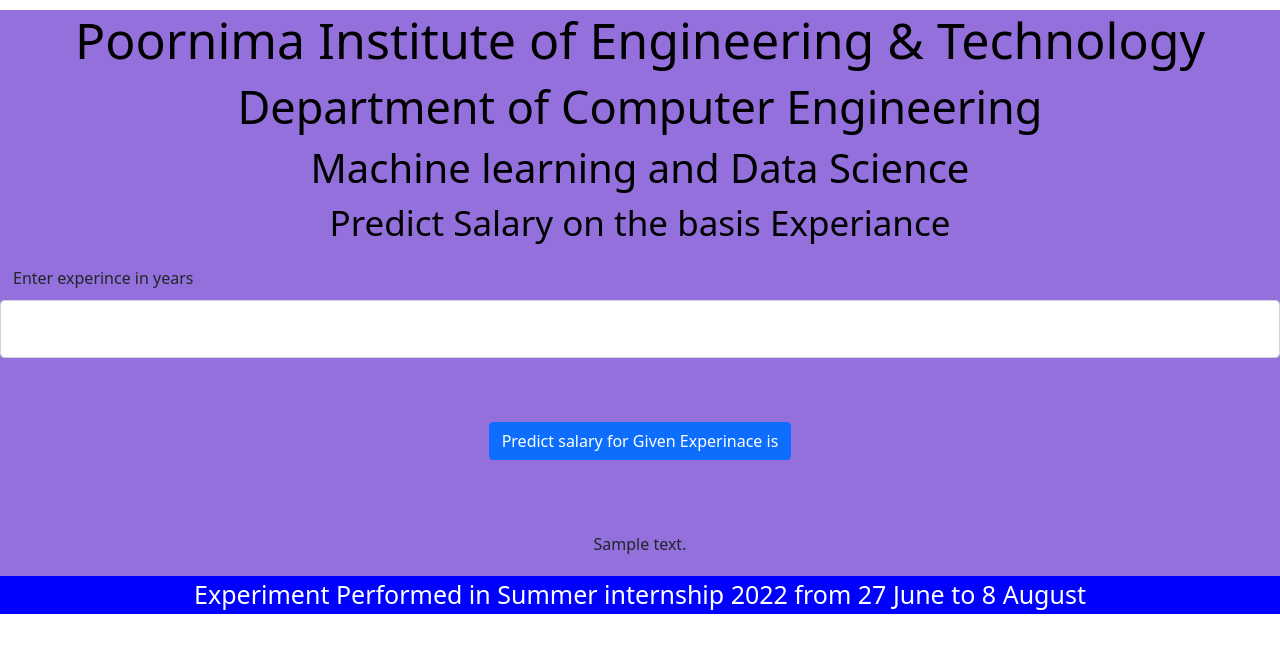
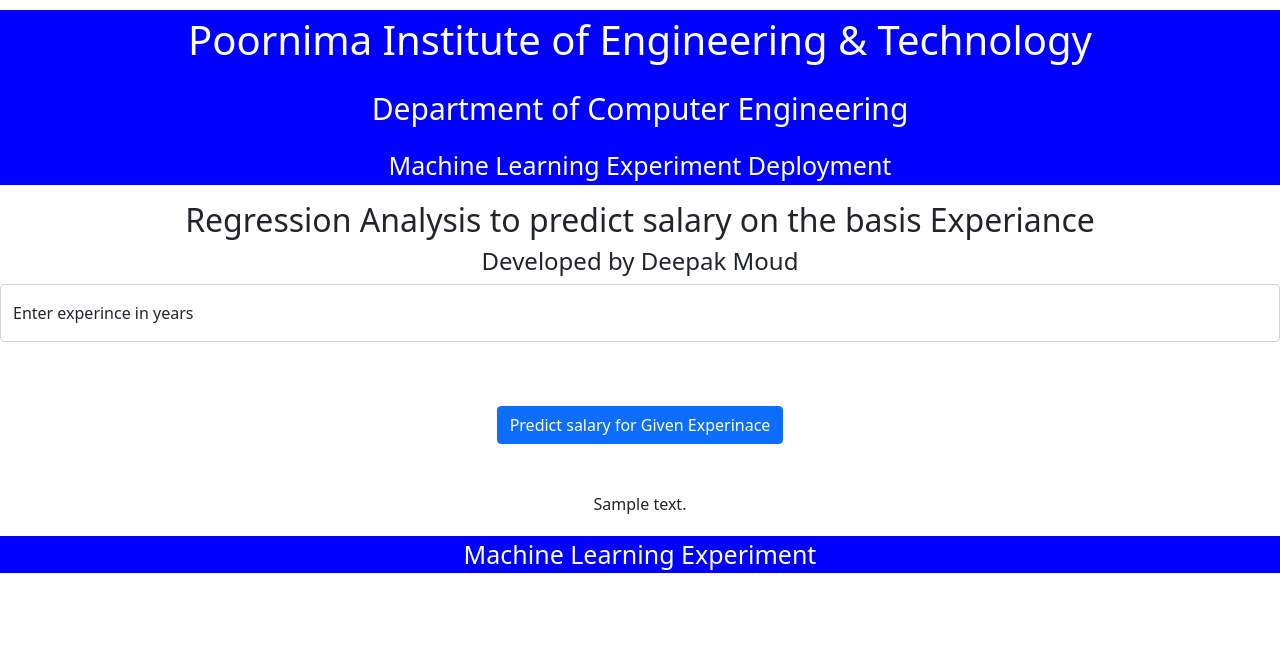
Before and after one commit to Ishu214214/Linear-Regression_Project-on_ML, a Flask app: template templates/index.html in a window 1280 px wide. Shown: the top 653 px of the page. Run offline with Flask 2, Linux system fonts and the light colour scheme; the template is opened without the code that fills it: most values are stand-ins (such as "Sample title", 1, 10 or a date in 2020); parts of the project's set-up code (start-up, migrations or seed data) failed here and were passed over.

Commit message:
Update index.html

```diff
--- a/templates/index.html
+++ b/templates/index.html
@@ -1,15 +1,15 @@
-
 <!DOCTYPE html>
 <html >
-
+<!--From https://codepen.io/frytyler/pen/EGdtg-->
 <head>
-<title>Machine Learning  Linear Regression Deployment</title>
+<title>Machine Learning Lab Experiment Deployment</title>
 <meta charset="UTF-8">
+<link href='https://fonts.googleapis.com/css?family=Pacifico' rel='stylesheet' type='text/css'>
+<link href='https://fonts.googleapis.com/css?family=Arimo' rel='stylesheet' type='text/css'>
+<link href='https://fonts.googleapis.com/css?family=Hind:300' rel='stylesheet' type='text/css'>
 <link href='https://fonts.googleapis.com/css?family=Open+Sans+Condensed:300' rel='stylesheet' type='text/css'>
-<!-- JavaScript Bundle with Popper -->
-<script src="https://cdn.jsdelivr.net/npm/bootstrap@5.2.0/dist/js/bootstrap.bundle.min.js" integrity="sha384-A3rJD856KowSb7dwlZdYEkO39Gagi7vIsF0jrRAoQmDKKtQBHUuLZ9AsSv4jD4Xa" crossorigin="anonymous"></script>
-<link href="https://cdn.jsdelivr.net/npm/bootstrap@5.0.0-beta1/dist/css/bootstrap.min.css" rel="stylesheet" integrity="sha384-giJF6kkoqNQ00vy+HMDP7azOuL0xtbfIcaT9wjKHr8RbDVddVHyTfAAsrekwKmP1" crossorigin="anonymous">
-<style>
+ <link href="https://cdn.jsdelivr.net/npm/bootstrap@5.0.0-beta1/dist/css/bootstrap.min.css" rel="stylesheet" integrity="sha384-giJF6kkoqNQ00vy+HMDP7azOuL0xtbfIcaT9wjKHr8RbDVddVHyTfAAsrekwKmP1" crossorigin="anonymous">
+<style><!DOCTYPE html>
 
 h1 {text-align: center;}
 h2 {text-align: center;}
@@ -18,46 +18,47 @@
 div {text-align: center;}
 </style>
 </head>
+
 <body>
 
-<div class="" style="background-color:	#9370DB;" >
+
+<div class="" style="background-color:blue;" >
 <div class="clearfix">
 
 <div class="col-md-12">
-<center><h2 style="font-size:50px;color:black;margin-top:10px;">Poornima Institute of Engineering & Technology</h2></center>
-<center><h2 style="font-size:45px;color:black;margin-top:10px;">Department of Computer Engineering</></center>
-<center><h2 style="font-size:40px;color:black;margin-top:10px;">Machine learning and Data Science </></center>
-<center><h2 style="font-size:35px;color:black;margin-top:10px;">Predict Salary on the basis Experiance</></center>
+<center><p style="font-size:40px;color:white;margin-top:10px;">Poornima Institute of Engineering & Technology</p></center>
+<center><p style="font-size:30px;color:white;margin-top:10px;">Department of Computer Engineering</p></center>
+<center><p style="font-size:25px;color:white;margin-top:10px;">Machine Learning Experiment Deployment</p></center>
+</div>
+</div>
+</div>
 
-</div>
 <div class="login">
-
+<h2 >Regression Analysis to predict salary on the basis Experiance</h2>
+<h4>Developed by Deepak Moud</h4>
 <!-- Main Input For Receiving Query to our ML -->
 <form action="{{ url_for('predict')}}"method="get">
 <div class="form-floating mb-3">
-<br>
+
+<input type="number" class="form-control" id="exp" name="exp" step="any" min="0" max="100" placeholder="0" required="required">
+<label for="floatingInput">Enter experince in years</label>
+</div>
 <br>
 
-<input type="number" class="form-control" id="exp" name="exp" step="any" min="0" max="100" placeholder="0" required="required">
-<label for="floatingInput"><h6>Enter experince in years</h6></label>
-</div>
 <br>
-<br>
-
-<button type="submit" class="btn btn-primary btn-block btn-large">Predict salary for Given Experinace is </button>
+<button type="submit" class="btn btn-primary btn-block btn-large">Predict salary for Given Experinace</button>
 </form>
 <br>
 <br>
-<br>
+{{ prediction_text }}
 
-{{ prediction_text }}
 </div>
 
 <div class="" style="background-color:blue;" >
 <div class="clearfix">
 
 <div class="col-md-12">
- <center><p style="font-size:25px;color:white;margin-top:20px;">Experiment Performed in Summer internship 2022 from 27 June to 8 August </p></center>
+ <center><p style="font-size:25px;color:white;margin-top:20px;">Machine Learning  Experiment </p></center>
 </div>
 </div>
 </div>
```
